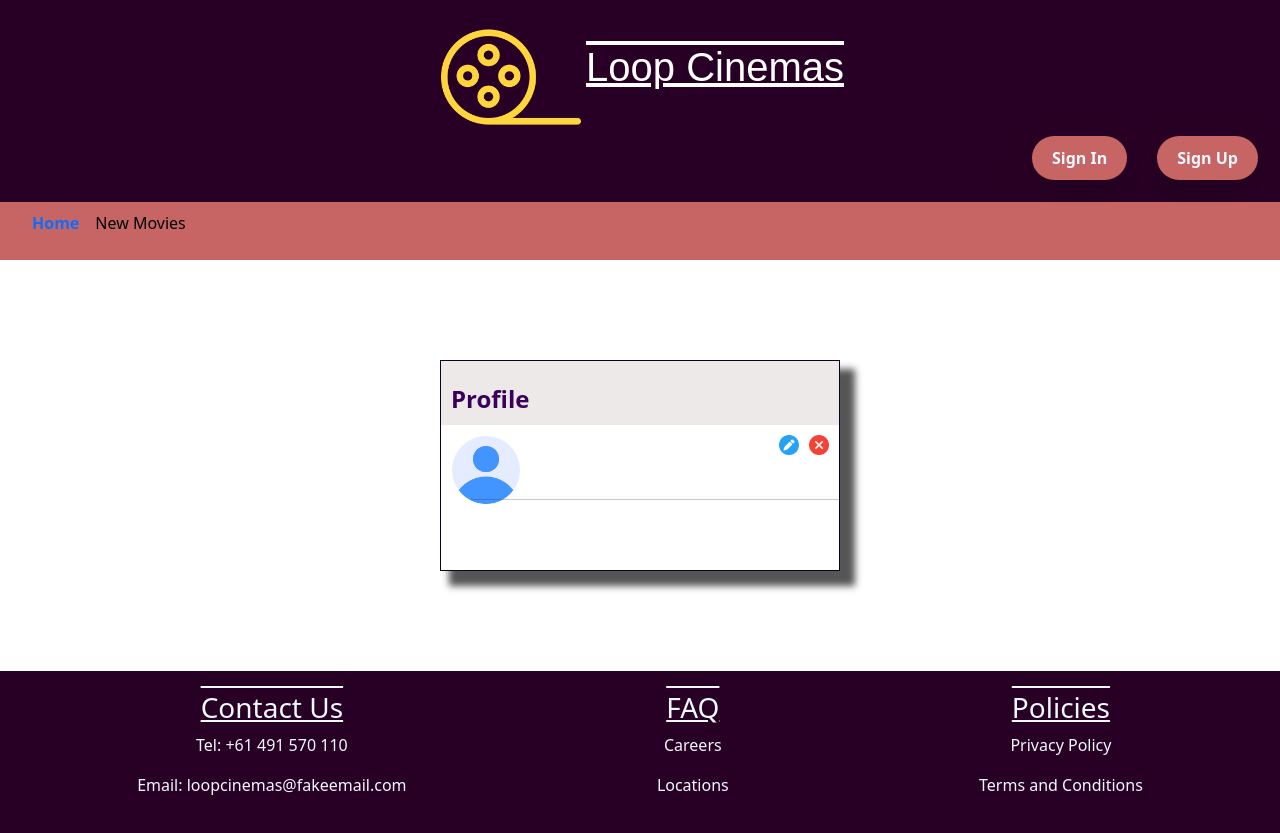
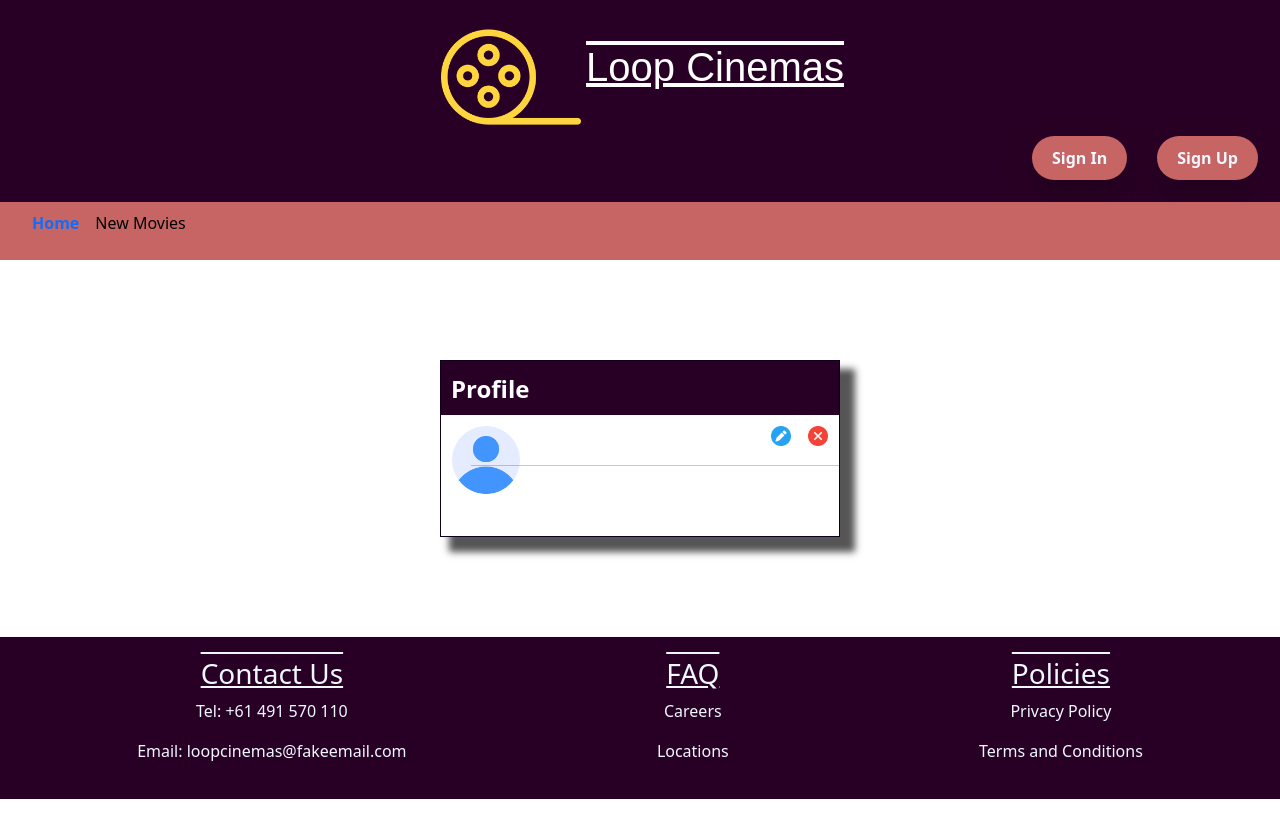
Before and after one commit to JamTru/LoopCinemaWebsite, a React (Create React App) app: page /Profile.js in a window 1280 px wide. After the commit the page ends 800 px from the top, so only its background shows below. Built offline with nearby package versions, Linux system fonts and the light colour scheme.

Commit message:
Added Edit/Removal button
-but no functions working atm

```diff
--- a/src/App.css
+++ b/src/App.css
@@ -170,7 +170,6 @@
   border: 1px solid #11001C;
   padding-bottom: 30px;
   width: 400px;
-
 }
 
 .profile_title{
@@ -178,13 +177,12 @@
   font-weight: 900;
   font-style: bold;
   font-size: 24px;
-  background-color: #ede9e9;
-  color: #3A015C;
+  background-color: #290025;
+  color: white;
   padding-left: 10px;
-  padding-top: 20px;
+  padding-top: 10px;
   padding-bottom: auto;
   margin-bottom: 10px;
-
 }
 
 .profilePic {
@@ -196,16 +194,32 @@
   border-radius: 8px;
 }
 
+.edit_button {
+  margin-right: 5px;
+  border: none;
+  float: right;
+  background-color: white;
+  border-radius: 100px;
+}
+
+.remove_button {
+  margin-right: 5px;
+  border: none;
+  float: right;
+  background-color: white;
+  border-radius: 100px;
+}
+
 .profileEditIcon {
   width: 20px;
   float: right;
-  margin-right: 10px;
+  /* margin-right: 10px; */
 }
 
 .profileRemoval {
   width: 20px;
   float: right;
-  margin-right: 10px;
+  /* margin-right: 10px; */
 }
 
 .profile_body_username {
--- a/src/pages/Profile.js
+++ b/src/pages/Profile.js
@@ -18,9 +18,18 @@ function Profile(props) {
                         <div className="profile_body">
                             <img src={profilePic} className="profilePic" alt ="profilePic"></img>
                             <label className="profile_body_username">{props.username}</label>
-                            <img src={profileRemoval} className="profileRemoval" alt="profileRemoval"></img>
-                            <img src={profileEditIcon} className="profileEditIcon" alt="profileEditIcon"></img>
-                            <br></br>
+
+                            <button variant="contained" className="remove_button">
+                                <img src={profileRemoval} className="profileRemoval" alt="remove" />
+                            </button>
+
+                            <button variant="contained" className="edit_button">
+                                <img src={profileEditIcon} className="profileEditIcon" alt="edit" />
+                            </button>
+
+                            {/* <img src={profileRemoval} className="profileRemoval" alt="profileRemoval"></img>
+                            <img src={profileEditIcon} className="profileEditIcon" alt="profileEditIcon"></img> */}
+
                             <label className="profile_body_email">{props.email}</label>
                         </div>
                     </div>
```
